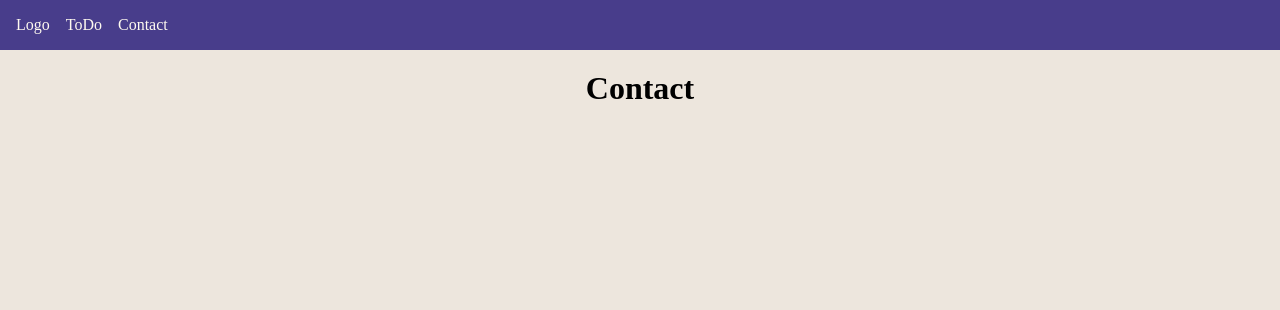
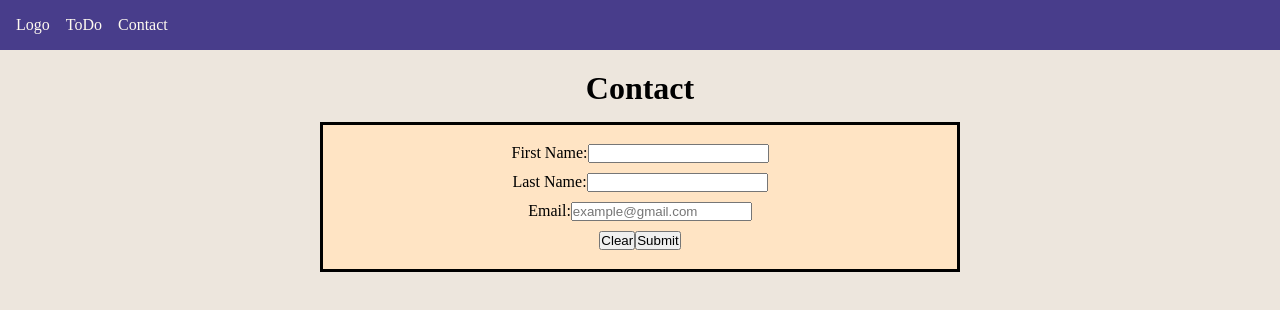
Before and after one commit to RhettTurnerr/Project_3, a React (Vite) app: page /contact in a window 1280 px wide. Shown: the top 310 px of the page. Built offline with nearby package versions, Linux system fonts and the light colour scheme.

Commit message:
added contact form

```diff
--- /dev/null
+++ b/src/components/ContactForm/ContactForm.css
@@ -0,0 +1,23 @@
+.contact-form{
+    display: flex;
+    justify-content: center;
+    text-align: center;
+    background-color: bisque;
+    margin: 0px 20px;
+    border: solid black;
+    padding: 10px;
+    width: 50vw;
+    justify-self: center;
+    height: 150px;
+    align-items: center;
+}
+
+.contact-form-row{
+    padding: 5px 5px;
+}
+
+@media screen and (max-width:600px){
+    .contact-form{
+        width: 300px;
+    }
+}
--- /dev/null
+++ b/src/components/ContactForm/ContactForm.jsx
@@ -0,0 +1,46 @@
+import "./ContactForm.css";
+
+const ContactForm = () => {
+  const handleSubmit = () => {
+    console.log("test");
+  };
+  return (
+    <section className="contact-form">
+      <form action="#" method="get" onSubmit={handleSubmit}>
+        <div className="contact-form-row">
+          <label>
+            First Name:
+            <input type="text" name="first-name-input" />
+          </label>
+        </div>
+        <div className="contact-form-row">
+          <label>
+            Last Name:
+            <input type="text" name="last-name-input" />
+          </label>
+        </div>
+        <div className="contact-form-row">
+          <label>
+            Email:
+            <input
+              type="email"
+              name="email-input"
+              placeholder="example@gmail.com"
+              required
+            />
+          </label>
+        </div>
+        <div className="contact-form-row">
+          <button type="reset" className="contact-reset-button">
+            Clear
+          </button>
+          <button type="submit" className="contact-submit-button">
+            Submit
+          </button>
+        </div>
+      </form>
+    </section>
+  );
+};
+
+export default ContactForm;
--- a/src/components/TaskForm/TaskForm.css
+++ b/src/components/TaskForm/TaskForm.css
@@ -17,7 +17,7 @@
     gap: 5px;
 }
 
-button{
+.task-form-submit{
     border-radius: 4px;
     width: 35px;
     background-color: rgb(237, 230, 221);
--- a/src/components/TaskForm/TaskForm.jsx
+++ b/src/components/TaskForm/TaskForm.jsx
@@ -20,7 +20,7 @@ const TaskForm = ({addTask}) => {
             Enter Task:
             <input type="text" name="task" placeholder="EX: take out trash" />
           </label>
-          <button type="submit">Add</button>
+          <button type="submit" className="task-form-submit">Add</button>
         </div>
       </form>
     </section>
--- a/src/pages/Contact/Contact.jsx
+++ b/src/pages/Contact/Contact.jsx
@@ -1,5 +1,11 @@
+import "../../components/ContactForm/ContactForm"
+import ContactForm from "../../components/ContactForm/ContactForm";
+
 export default function Contact(){
     return (
-        <h1>Contact</h1>
+        <>
+            <h1>Contact</h1>
+            <ContactForm></ContactForm>
+        </>
     );
 }
```
